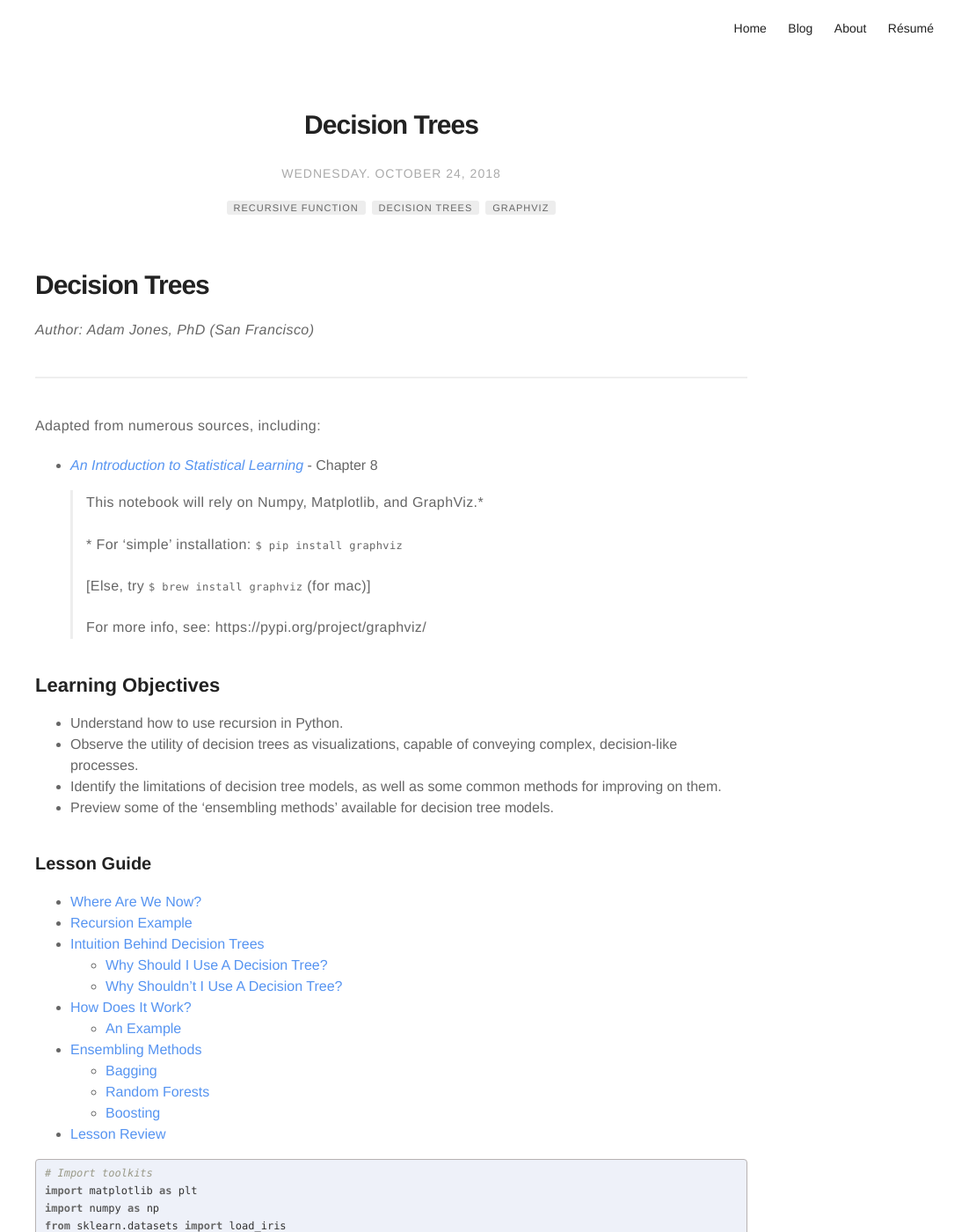
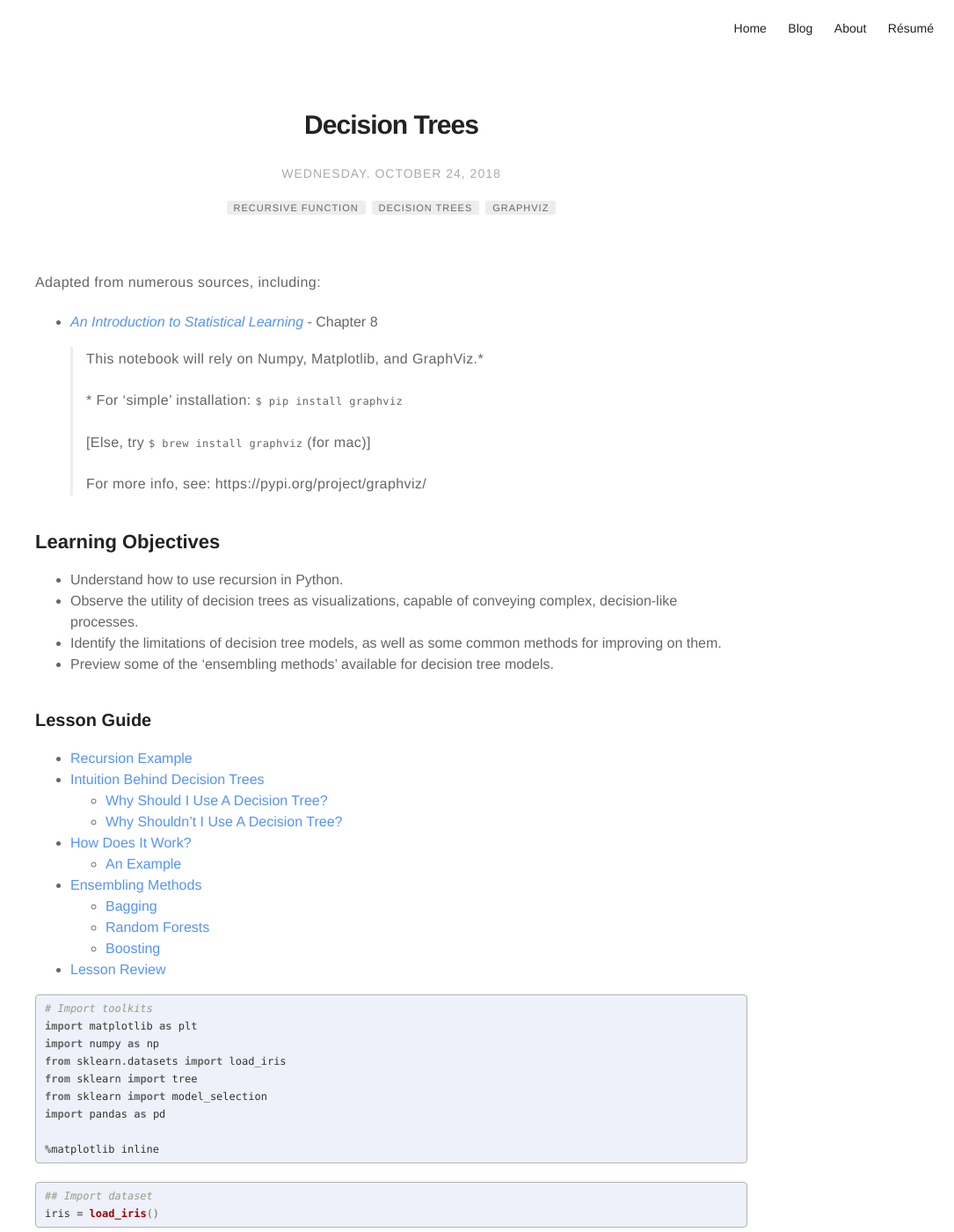
Before and after one commit to meccaLeccaHi/meccaLeccaHi.github.io, a Jekyll site: the page built from _posts/2018-10-24-decision-trees.md, in a window 1280 px wide and 1400 px high. Shown: the whole window at 88% size, without its empty margins (195-1280 px from the left). Built offline with Jekyll 4.4.1, drawn with Linux system fonts in a browser that asks for light colours; some of the changed text lies outside the part shown.

Commit message:
fixing image links

````diff
--- a/_posts/2018-10-24-decision-trees.md
+++ b/_posts/2018-10-24-decision-trees.md
@@ -12,11 +12,6 @@
 ---
 
 
-# Decision Trees
-
-_Author: Adam Jones, PhD (San Francisco)_
-
----
 
 Adapted from numerous sources, including:
 - [*An Introduction to Statistical Learning*](http://www-bcf.usc.edu/~gareth/ISL/) - Chapter 8
@@ -41,7 +36,6 @@
 - Preview some of the 'ensembling methods' available for decision tree models.
 
 ### Lesson Guide
-- [Where Are We Now?](#where-are-we-now)
 - [Recursion Example](#recursion)
 - [Intuition Behind Decision Trees](#intuition)
     - [Why Should I Use A Decision Tree?](#why)
@@ -72,12 +66,6 @@
 ## Import dataset
 iris = load_iris()
 ```
-
-<a id="where-are-we-now"></a>
-## Where Are We Now?
-
-<img src='../assets/ml_algo_map.png' style="float: center; height: 500px">
-Source: [machinelearningmastery.com](http://machinelearningmastery.com/a-tour-of-machine-learning-algorithms/)
 
 <a id="recursion"></a>
 ## Recursion Example
@@ -158,7 +146,7 @@
 - Each questions should reduce the search space as much as possible.
 
 
-<img src='../assets/dec_tree_ex_simple.png' style="float: center; height: 300px">
+<img src='/assets/images/decision_trees/dec_tree_ex_simple.png' style="float: center; height: 300px">
 
 In this notebook, we'll see how we can use _tree-based methods_ for regression and classification, by applying it to problems similar to those we've previously used linear methods to solve. As with other models, decision trees are just another way of _stratifying_ or _segmenting_ a given predictor space into 'meaningful' (_hopefully_) groups.
 
````
Also changed, not shown: assets/images/decision_trees/complex-tree-min.png (added), assets/images/decision_trees/dec_tree_ex_simple.png (added), assets/images/decision_trees/forest.png (added), assets/images/decision_trees/hitters.png (added), assets/images/decision_trees/ml_algo_map.png (added), assets/images/decision_trees/non-linearity.png (added), assets/images/decision_trees/over-fit.png (added), assets/images/decision_trees/tree_nodes.png (added).
